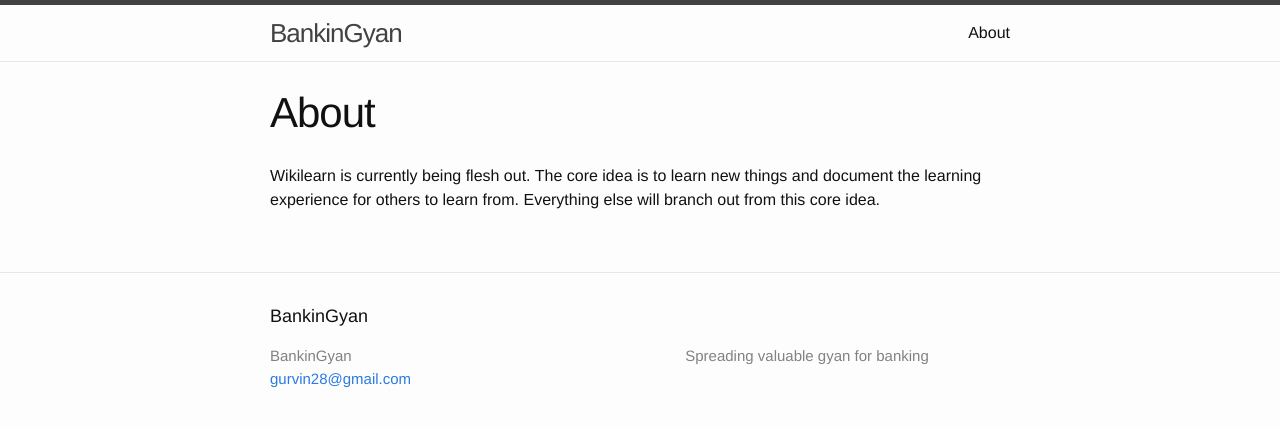
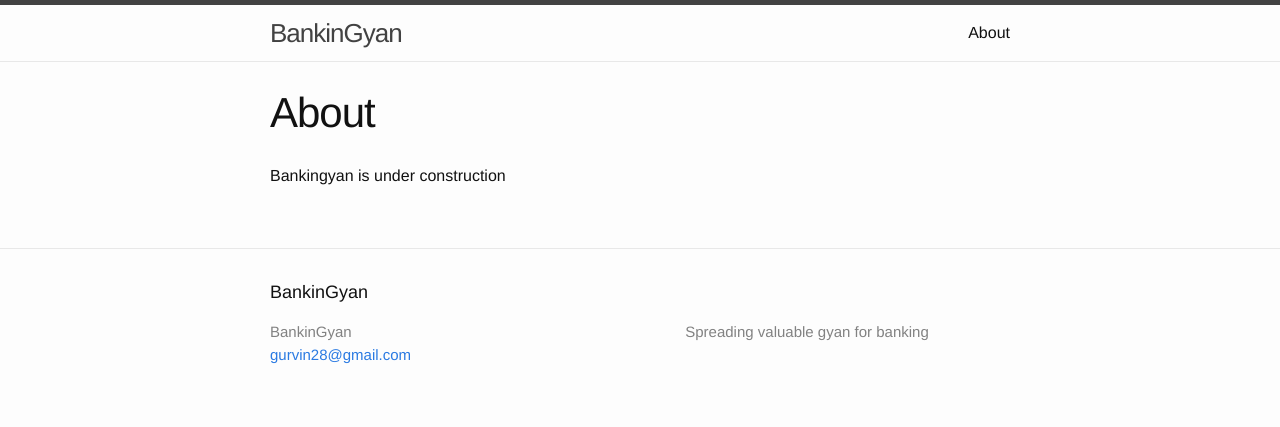
Before and after one commit to ExplodingLlama/bankingyan, a Jekyll site: the page built from about.md, in a window 1280 px wide. Shown: the top 427 px of the page. Built offline with Jekyll 4.4.1, drawn with Linux system fonts in a browser that asks for light colours.

Commit message:
changed description

```diff
--- a/about.md
+++ b/about.md
@@ -4,4 +4,4 @@ title: About
 permalink: /about/
 ---
 
-Wikilearn is currently being flesh out. The core idea is to learn new things and document the learning experience for others to learn from. Everything else will branch out from this core idea.
+Bankingyan is under construction
```
